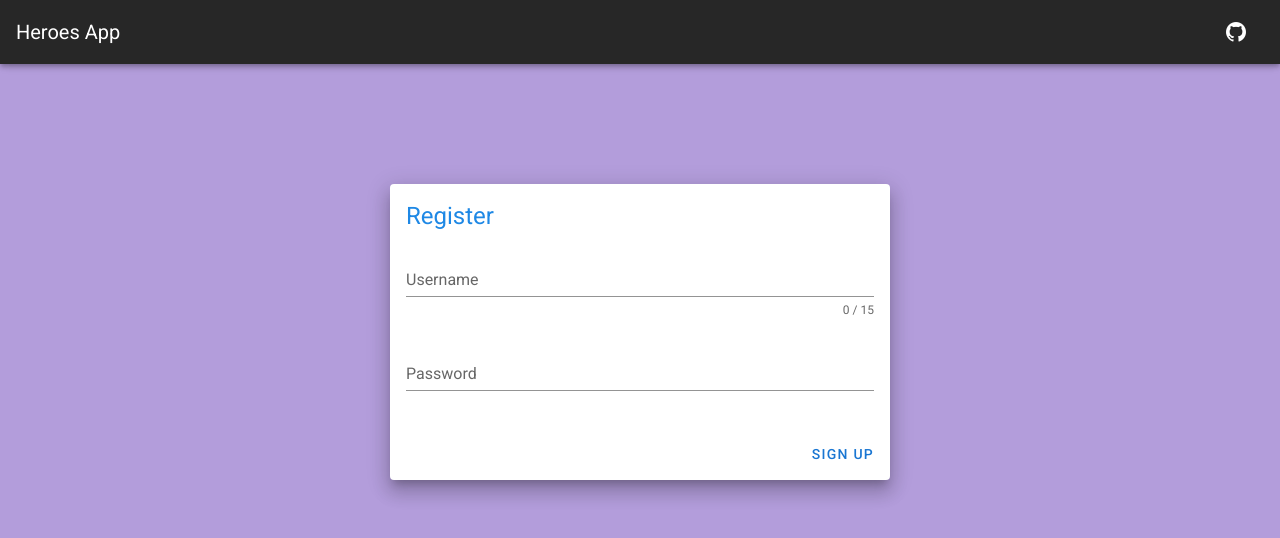
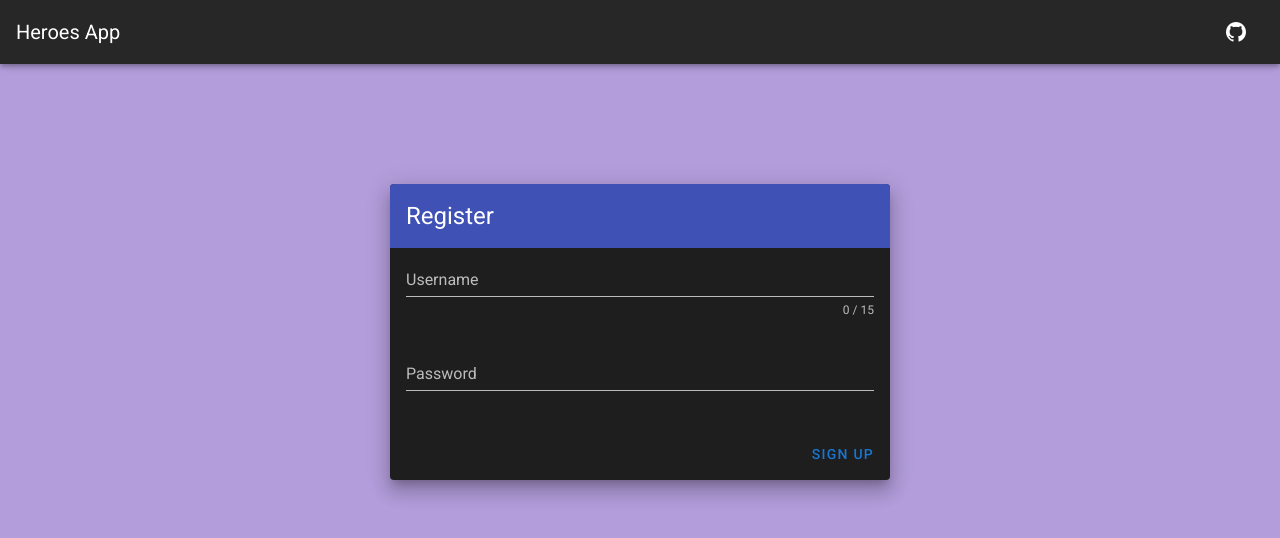
Before and after one commit to kpeara/heroes-app, a Vue app: page /register in a window 1280 px wide. Shown: the top 538 px of the page. Built offline with nearby package versions, Linux system fonts and the light colour scheme.

Commit message:
ui changes

```diff
--- a/src/views/Register.vue
+++ b/src/views/Register.vue
@@ -26,8 +26,8 @@
         <v-col class="grow">Success! Redirecting to Login.</v-col>
       </v-row>
     </v-alert>
-    <v-card class="mx-auto elevation-12" max-width="500">
-      <v-card-title class="blue--text text--darken-1">
+    <v-card dark class="mx-auto elevation-12" max-width="500">
+      <v-card-title class="indigo">
         <span class="headline">Register</span>
       </v-card-title>
       <v-card-text>
```
